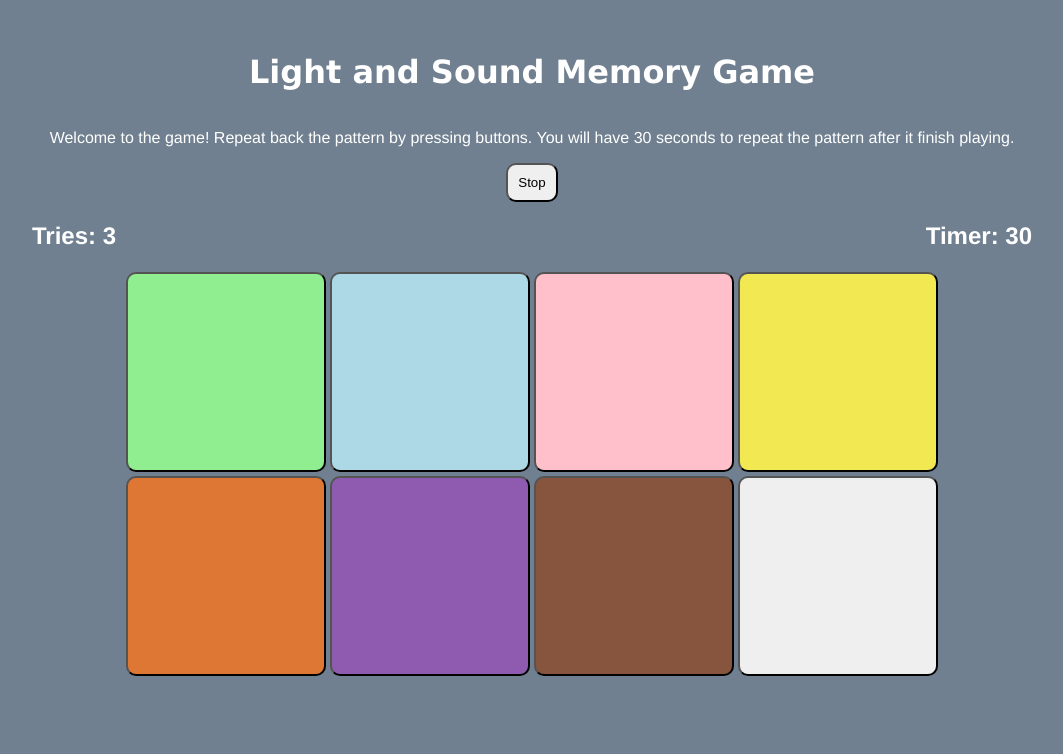
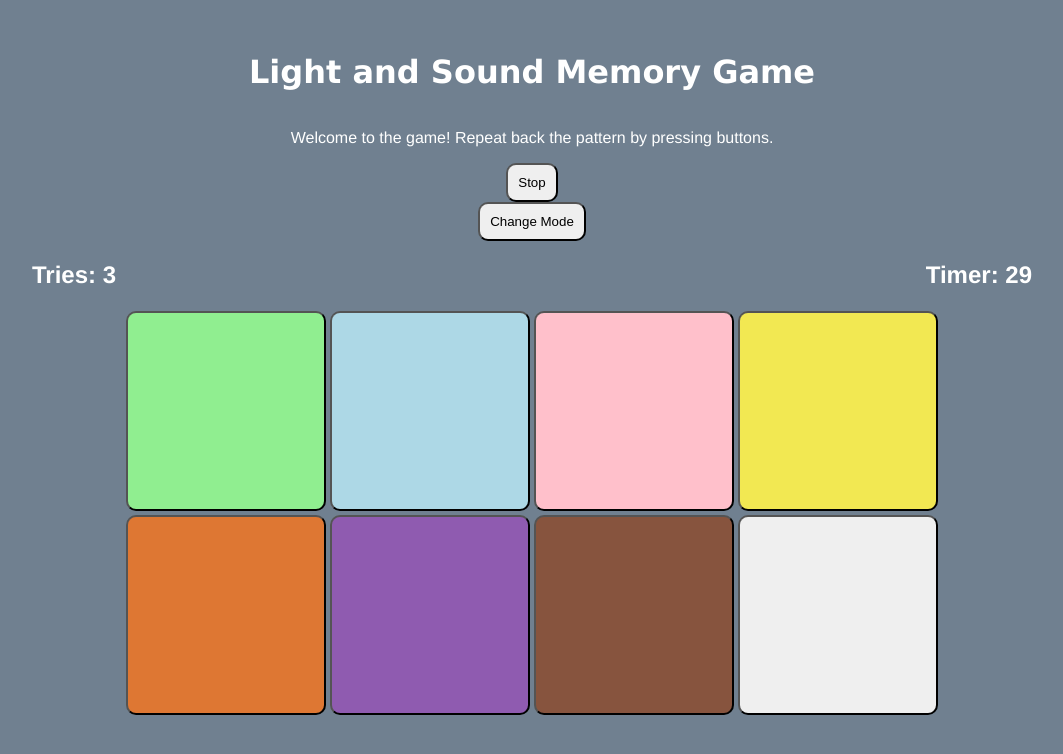
Before and after one commit to doowee0509/codepath-prework, a plain HTML site: page index.html in a window 1280 px wide. Both pictures are taken after a click on the button "Start". Shown: the whole page, without its empty margins (108-1171 px from the left). Drawn offline with Linux system fonts and the light colour scheme.

Commit message:
🍀🕠 Updated with Glitch

```diff
--- a/index.html
+++ b/index.html
@@ -49,12 +49,12 @@
 
     <h1>Light and Sound Memory Game</h1>
     <p>
-      Welcome to the game! Repeat back the pattern by pressing buttons. You will
-      have 30 seconds to repeat the pattern after it finish playing.
+      Welcome to the game! Repeat back the pattern by pressing buttons.
     </p>
 
     <button id="startBtn" onclick="startGame()">Start</button>
     <button id="stopBtn" class="hidden" onclick="stopGame()">Stop</button>
+    <button id="changeBtn" onclick="modify()">Change Mode</button>
     <div id="bodyBox">
       <div id="headerBox">
         <h2>Tries: <span id="numStrikes">3</span></h2>
@@ -63,54 +63,6 @@
       </div>
 
       <div id="gameButtonArea">
-        <button
-          id="button1"
-          onclick="guess(1)"
-          onmousedown="playSound(0)"
-          onmouseup="pauseSound(0)"
-        ></button>
-        <button
-          id="button2"
-          onclick="guess(2)"
-          onmousedown="playSound(1)"
-          onmouseup="pauseSound(1)"
-        ></button>
-        <button
-          id="button3"
-          onclick="guess(3)"
-          onmousedown="playSound(2)"
-          onmouseup="pauseSound(2)"
-        ></button>
-        <button
-          id="button4"
-          onclick="guess(4)"
-          onmousedown="playSound(3)"
-          onmouseup="pauseSound(3)"
-        ></button>
-        <button
-          id="button5"
-          onclick="guess(5)"
-          onmousedown="playSound(4)"
-          onmouseup="pauseSound(4)"
-        ></button>
-        <button
-          id="button6"
-          onclick="guess(6)"
-          onmousedown="playSound(5)"
-          onmouseup="pauseSound(5)"
-        ></button>
-        <button
-          id="button7"
-          onclick="guess(7)"
-          onmousedown="playSound(6)"
-          onmouseup="pauseSound(6)"
-        ></button>
-        <button
-          id="button8"
-          onclick="guess(8)"
-          onmousedown="playSound(7)"
-          onmouseup="pauseSound(7)"
-        ></button>
       </div>
     </div>
   </body>
--- a/script.js
+++ b/script.js
@@ -13,18 +13,21 @@ const sounds = [
 ];
 
 //Global Variables
+var time = 30;
+var numButtons = 8;
+var numStrikes = 3;
 var pattern = [];
 var progress = 0;
 var gamePlaying = false;
 var tonePlaying = false;
 var volume = 0.5; //must be between 0.0 and 1.0
 var guessCounter = 0;
-var strikes = 3;
+var strikes = numStrikes;
 var clueHoldTime = 1000;
 var timer;
 var elem = document.getElementById("clock");
 var timeRunOut = false;
-var remainingTime = 30;
+var remainingTime = time;
 var gameWon = false;
 var wrongGuess = false;
 // Variable to track whether timer is running or not
@@ -43,7 +46,7 @@ const renderTime = () => {
     countContainer.innerHTML = remainingTime;
     isStopped = true;
     clearInterval(timer);
-    remainingTime = 30;
+    remainingTime = time;
     strikes--;
     document.getElementById("numStrikes").innerHTML = strikes;
     if (strikes == 0) {
@@ -78,21 +81,70 @@ const stopTimer = () => {
 const resetTimer = () => {
   isStopped = true;
   clearInterval(timer);
-  remainingTime = 30;
+  remainingTime = time;
   countContainer.innerHTML = remainingTime;
 };
+
+function modify() {
+  stopGame();
+  time = prompt(
+    "Please enter the number of seconds you want to have to make your guess. (Range from 5 - 9999)"
+  );
+  while (!(time >= 5 && time <= 9999)) {
+    time = prompt("Please enter a valid number! (Range from 5 - 9999)");
+  }
+  numButtons = prompt(
+    "Please enter the number of buttons you want to play with. (Range from 1 - 8)"
+  );
+  while (!(numButtons >= 1 && numButtons <= 8)) {
+    numButtons = prompt("Please enter a valid number! (Range from 1 - 8)");
+  }
+  numStrikes = prompt(
+    "Please enter the number of tries you have before you lose the game. (Range from 1 - 9999)"
+  );
+  while (!(numStrikes >= 1 && numStrikes <= 9999)) {
+    numStrikes = prompt("Please enter a valid number! (Range from 1 - 9999)");
+  }
+  generateButtons();
+  document.getElementById("numStrikes").innerHTML = numStrikes;
+  countContainer.innerHTML = time;
+}
+
+function generateButtons() {
+  clearButtons();
+  for (let i = 1; i <= numButtons; i++) {
+    var btn = document.createElement("button");
+    btn.id = "button" + i;
+    btn.setAttribute("onclick", `guess(${i})`);
+    btn.setAttribute("onmousedown", `playSound(${i - 1})`);
+    btn.setAttribute("onmouseup", `pauseSound(${i - 1})`);
+    document.getElementById("gameButtonArea").appendChild(btn);
+  }
+}
+
+function clearButtons() {
+  const arr = document.getElementById("gameButtonArea");
+  while (arr.lastElementChild) {
+    arr.removeChild(arr.lastElementChild);
+  }
+}
+
+//initialize game
+generateButtons();
+document.getElementById("numStrikes").innerHTML = strikes;
+countContainer.innerHTML = remainingTime;
 
 function randomizePattern() {
   //using 8 for 8 rounds
   for (let i = 0; i < 8; i++) {
-    pattern[i] = Math.floor(Math.random() * 8 + 1);
+    pattern[i] = Math.floor(Math.random() * numButtons + 1);
   }
 }
 
 function startGame() {
   //initialize game variables
   clueHoldTime = 1000;
-  strikes = 3;
+  strikes = numStrikes;
   progress = 0;
   gamePlaying = true;
   document.getElementById("startBtn").classList.add("hidden");
@@ -100,12 +152,13 @@ function startGame() {
   document.getElementById("highscore").style.display = "none";
   document.getElementById("score").style.display = "none";
   document.getElementById("numStrikes").innerHTML = strikes;
+  countContainer.innerHTML = remainingTime;
   randomizePattern();
   playClueSequence();
 }
 
 function stopGame() {
-  strikes = 3;
+  strikes = numStrikes;
   document.getElementById("numStrikes").innerHTML = strikes;
   gamePlaying = false;
   document.getElementById("startBtn").classList.remove("hidden");
@@ -148,7 +201,7 @@ function playClueSequence() {
   if (!gameWon) {
     clueHoldTime -= 75;
   } else if (gameWon && !wrongGuess) {
-    pattern.push(Math.floor(Math.random() * 8 + 1));
+    pattern.push(Math.floor(Math.random() * numButtons + 1));
   }
   let delay = nextClueWaitTime; //set delay to initial wait time
   for (let i = 0; i <= progress; i++) {
@@ -159,7 +212,7 @@ function playClueSequence() {
     delay += cluePauseTime;
     delay -= 150;
   }
-  setTimeout(startTimer, delay - 250);
+  setTimeout(startTimer, delay - 500);
 }
 
 function loseGame() {
```
Also changed, not shown: 1 other file.
